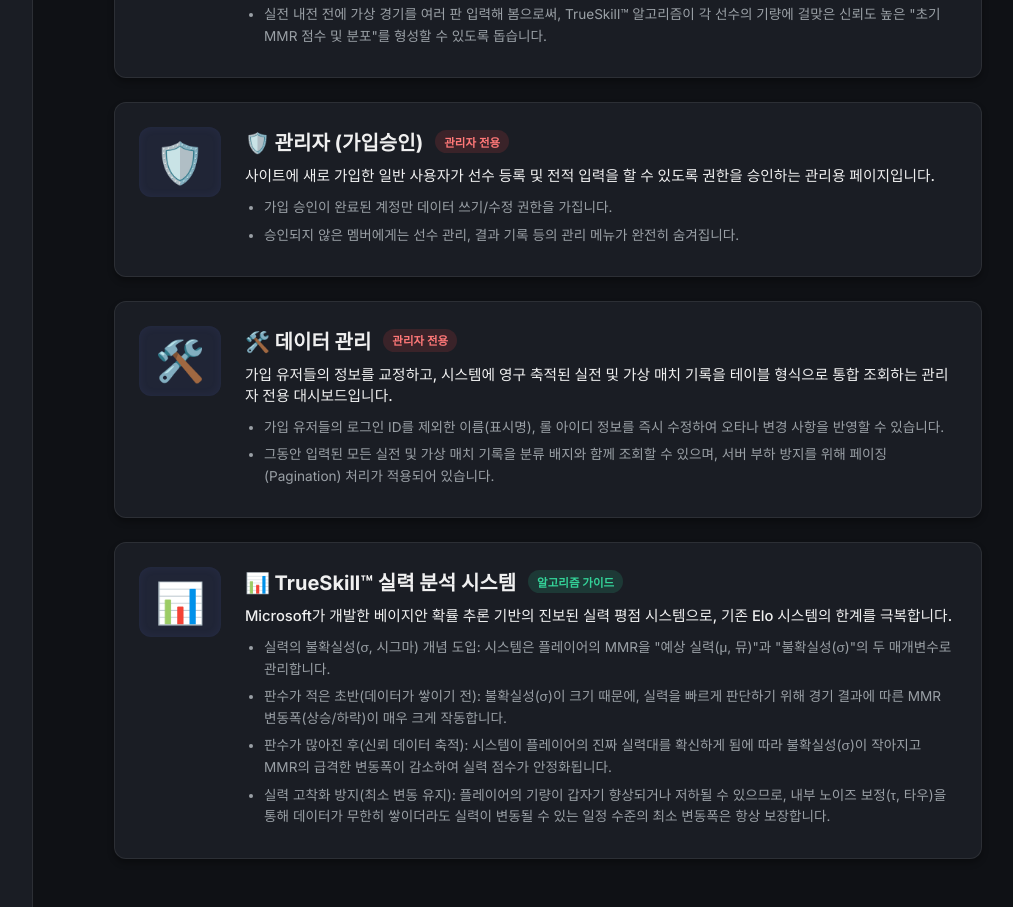
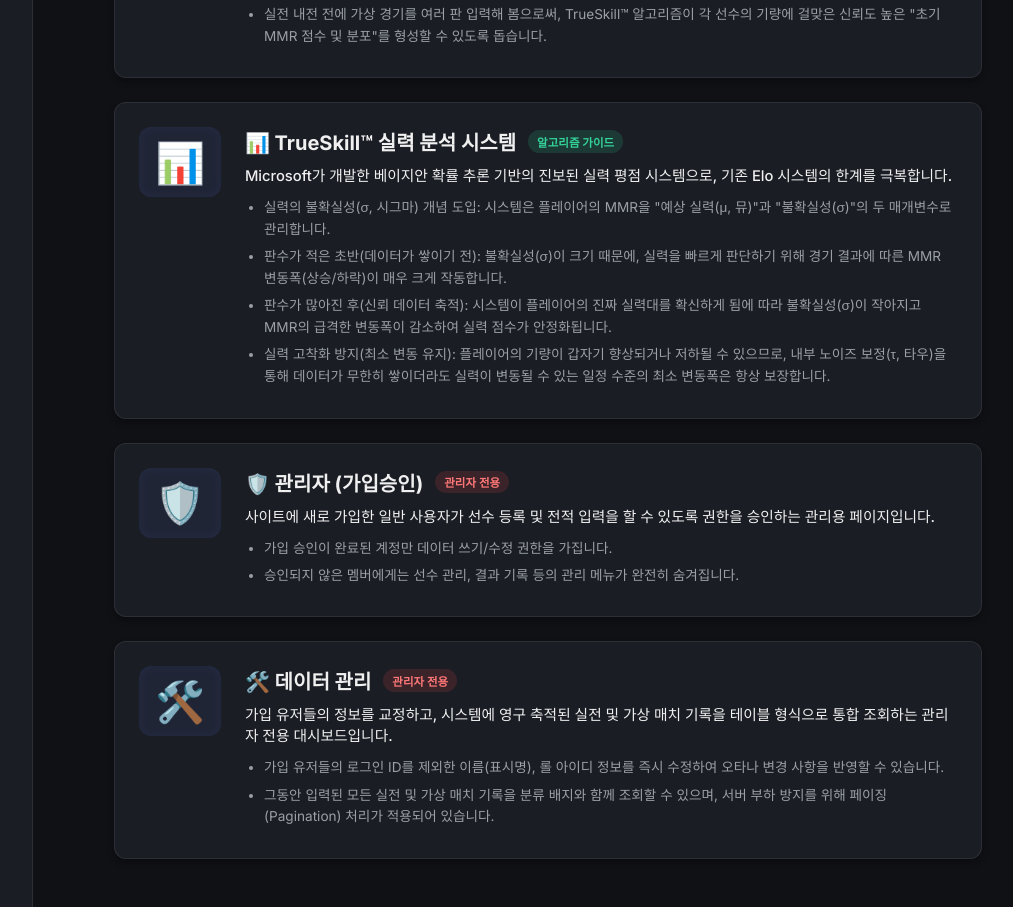
Before and after one commit to Choco231/posung-lol-matchmaker, a React (Vite) app in the folder frontend/: page /guide in a window 1280 px wide. Shown: the part 1300-2207 px from the top of the page, without its empty margins (217-1230 px from the left). Built offline with nearby package versions, Linux system fonts and the light colour scheme.

Commit message:
docs: move TrueSkill section above admin sections in guide

```diff
--- a/frontend/src/pages/Guide.jsx
+++ b/frontend/src/pages/Guide.jsx
@@ -58,6 +58,18 @@
       badge: '로그인 유저'
     },
     {
+      title: '📊 TrueSkill™ 실력 분석 시스템',
+      desc: 'Microsoft가 개발한 베이지안 확률 추론 기반의 진보된 실력 평점 시스템으로, 기존 Elo 시스템의 한계를 극복합니다.',
+      details: [
+        '실력의 불확실성(σ, 시그마) 개념 도입: 시스템은 플레이어의 MMR을 "예상 실력(μ, 뮤)"과 "불확실성(σ)"의 두 매개변수로 관리합니다.',
+        '판수가 적은 초반(데이터가 쌓이기 전): 불확실성(σ)이 크기 때문에, 실력을 빠르게 판단하기 위해 경기 결과에 따른 MMR 변동폭(상승/하락)이 매우 크게 작동합니다.',
+        '판수가 많아진 후(신뢰 데이터 축적): 시스템이 플레이어의 진짜 실력대를 확신하게 됨에 따라 불확실성(σ)이 작아지고 MMR의 급격한 변동폭이 감소하여 실력 점수가 안정화됩니다.',
+        '실력 고착화 방지(최소 변동 유지): 플레이어의 기량이 갑자기 향상되거나 저하될 수 있으므로, 내부 노이즈 보정(τ, 타우)을 통해 데이터가 무한히 쌓이더라도 실력이 변동될 수 있는 일정 수준의 최소 변동폭은 항상 보장합니다.'
+      ],
+      icon: '📊',
+      badge: '알고리즘 가이드'
+    },
+    {
       title: '🛡️ 관리자 (가입승인)',
       desc: '사이트에 새로 가입한 일반 사용자가 선수 등록 및 전적 입력을 할 수 있도록 권한을 승인하는 관리용 페이지입니다.',
       details: [
@@ -76,18 +88,6 @@
       ],
       icon: '🛠️',
       badge: '관리자 전용'
-    },
-    {
-      title: '📊 TrueSkill™ 실력 분석 시스템',
-      desc: 'Microsoft가 개발한 베이지안 확률 추론 기반의 진보된 실력 평점 시스템으로, 기존 Elo 시스템의 한계를 극복합니다.',
-      details: [
-        '실력의 불확실성(σ, 시그마) 개념 도입: 시스템은 플레이어의 MMR을 "예상 실력(μ, 뮤)"과 "불확실성(σ)"의 두 매개변수로 관리합니다.',
-        '판수가 적은 초반(데이터가 쌓이기 전): 불확실성(σ)이 크기 때문에, 실력을 빠르게 판단하기 위해 경기 결과에 따른 MMR 변동폭(상승/하락)이 매우 크게 작동합니다.',
-        '판수가 많아진 후(신뢰 데이터 축적): 시스템이 플레이어의 진짜 실력대를 확신하게 됨에 따라 불확실성(σ)이 작아지고 MMR의 급격한 변동폭이 감소하여 실력 점수가 안정화됩니다.',
-        '실력 고착화 방지(최소 변동 유지): 플레이어의 기량이 갑자기 향상되거나 저하될 수 있으므로, 내부 노이즈 보정(τ, 타우)을 통해 데이터가 무한히 쌓이더라도 실력이 변동될 수 있는 일정 수준의 최소 변동폭은 항상 보장합니다.'
-      ],
-      icon: '📊',
-      badge: '알고리즘 가이드'
     }
   ];
 
```
